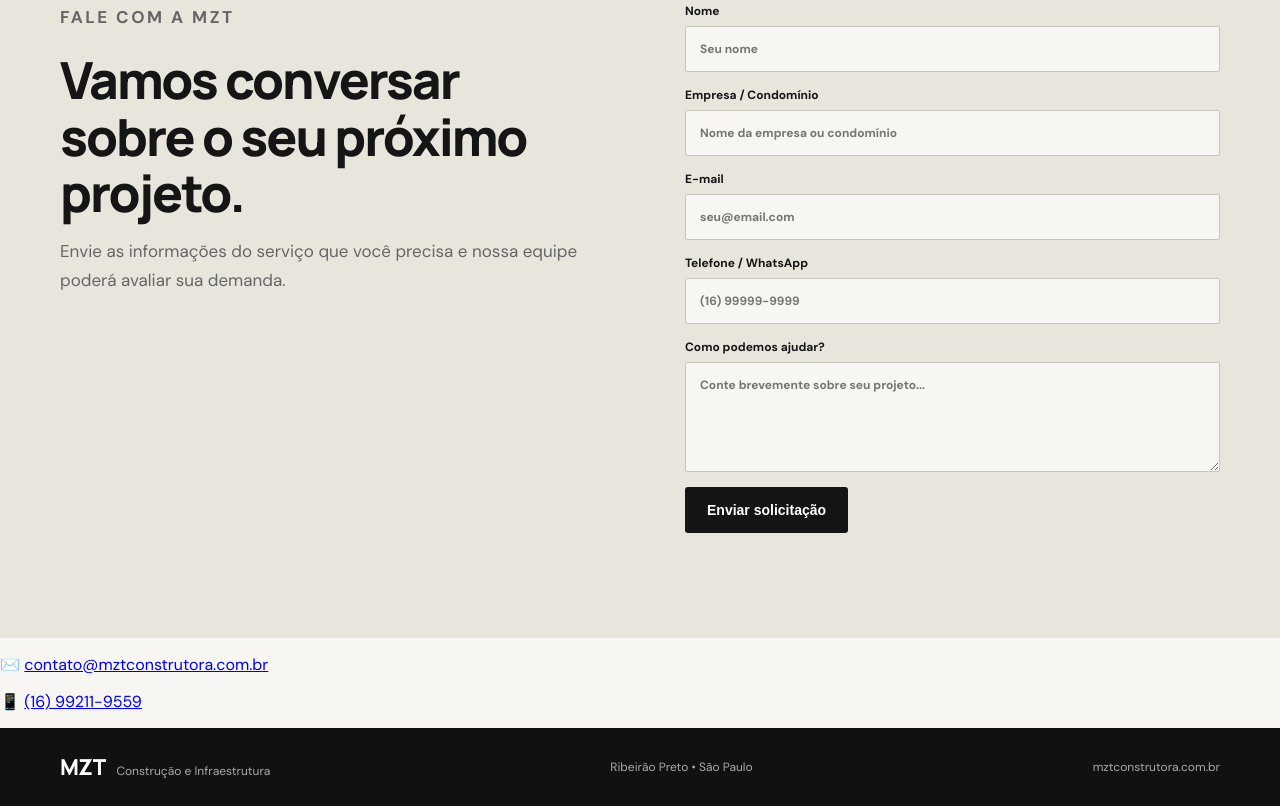
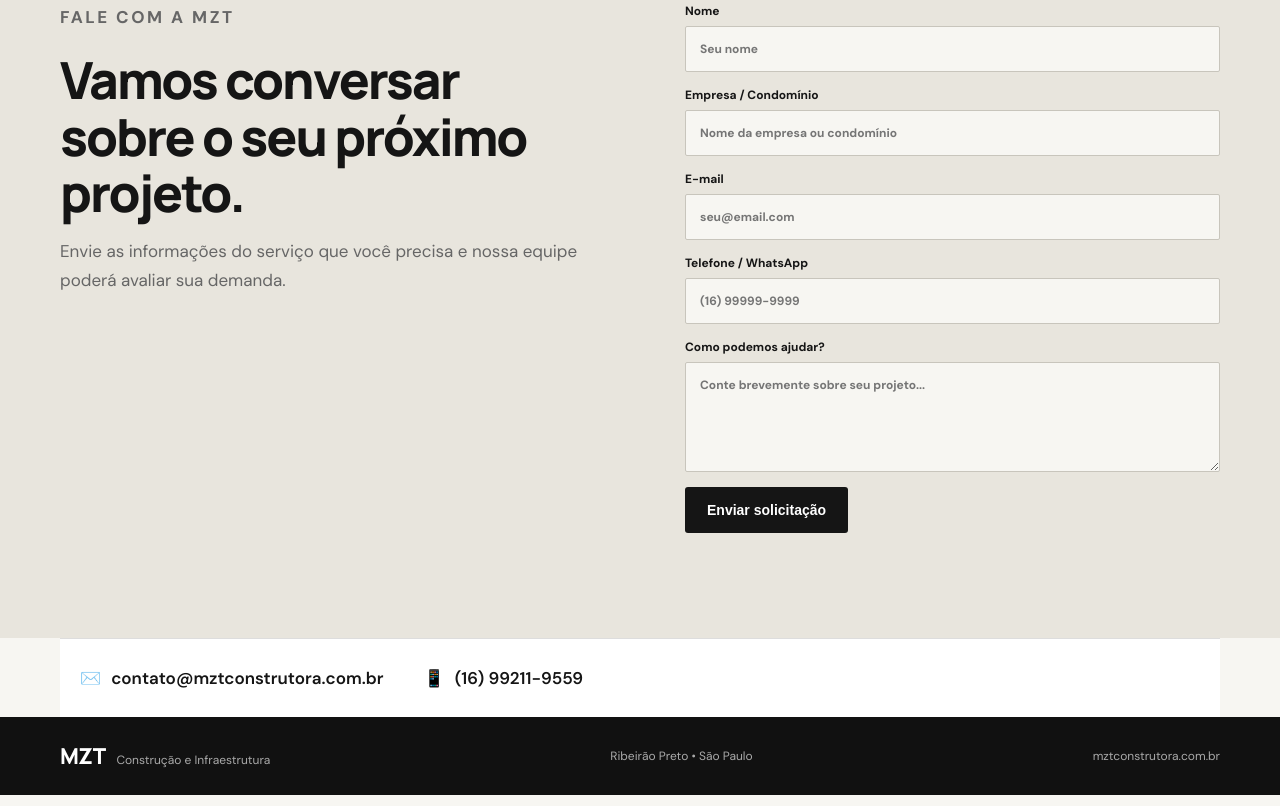
Before and after one commit to gulyra-blip/mzt-construcao-infraestrutura, a plain HTML site: page index.html in a window 1280 px wide. Shown: the part 2654-3460 px from the top of the page. Drawn offline with Linux system fonts and the light colour scheme.

Commit message:
Update styles.css

```diff
--- a/styles.css
+++ b/styles.css
@@ -11,3 +11,54 @@
 footer{background:#111;color:#aaa}.footer{min-height:78px;display:flex;align-items:center;justify-content:space-between;gap:20px;font-size:12px}.footer strong{font:800 22px Manrope;color:#fff;letter-spacing:-1px}.footer span{margin-left:8px}
 @media(max-width:850px){.nav{height:auto;min-height:72px;flex-wrap:wrap;padding:14px 0}.nav nav{order:3;width:100%;justify-content:space-between;padding-bottom:5px}.nav-cta{display:none}.hero{padding:75px 0}.hero-grid,.dark-section .split,.contact-grid{grid-template-columns:1fr;gap:45px}.hero-card{max-width:430px}.services,.portfolio{grid-template-columns:1fr 1fr}.service:nth-child(2){border-right:0}.section,.dark-section,.contact{padding:75px 0}}
 @media(max-width:520px){.container{width:min(100% - 28px,1160px)}.brand-name{display:none}.hero h1{letter-spacing:-2px}.services,.portfolio{grid-template-columns:1fr}.service{border-right:0;border-bottom:1px solid var(--line);padding-bottom:25px;margin-right:0}.portfolio-card{min-height:190px}.footer{padding:22px 0;flex-direction:column;align-items:flex-start}}
+.contact-info p {
+  display: flex;
+  align-items: center;
+  gap: 10px;
+}
+
+.contact-info a {
+  color: var(--ink);
+  text-decoration: none;
+  font-weight: 600;
+}
+
+.contact-info a:hover {
+  opacity: .65;
+}
+.contact-info {
+  max-width: 1160px;
+  margin: 0 auto;
+  padding: 28px 20px;
+  display: flex;
+  flex-wrap: wrap;
+  gap: 18px 40px;
+  align-items: center;
+  background: #fff;
+  border-top: 1px solid #ddd;
+}
+
+.contact-info p {
+  margin: 0;
+  font-size: 17px;
+  font-weight: 500;
+}
+
+.contact-info a {
+  color: var(--ink);
+  text-decoration: none;
+  transition: opacity .2s ease;
+}
+
+.contact-info a:hover {
+  opacity: .65;
+}
+
+@media (max-width: 520px) {
+  .contact-info {
+    padding: 24px 20px;
+    flex-direction: column;
+    align-items: flex-start;
+    gap: 14px;
+  }
+}
```
